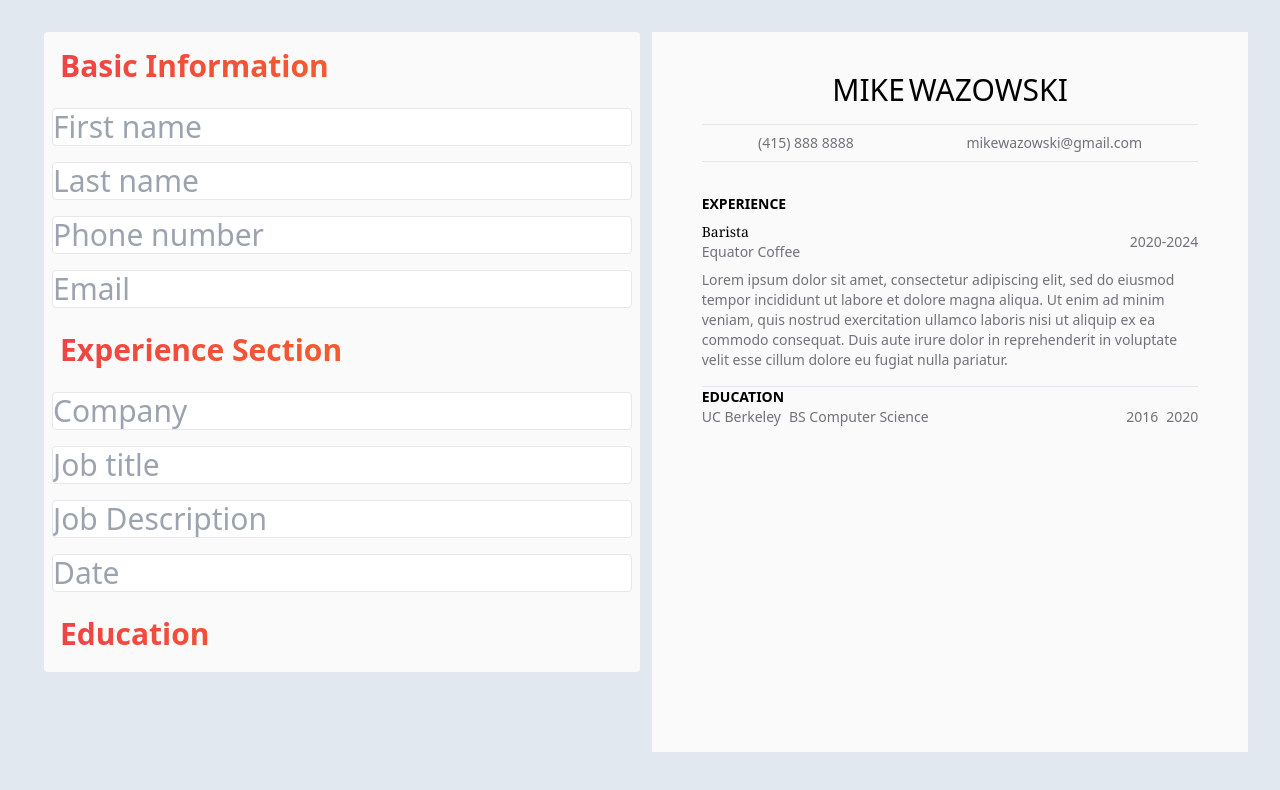
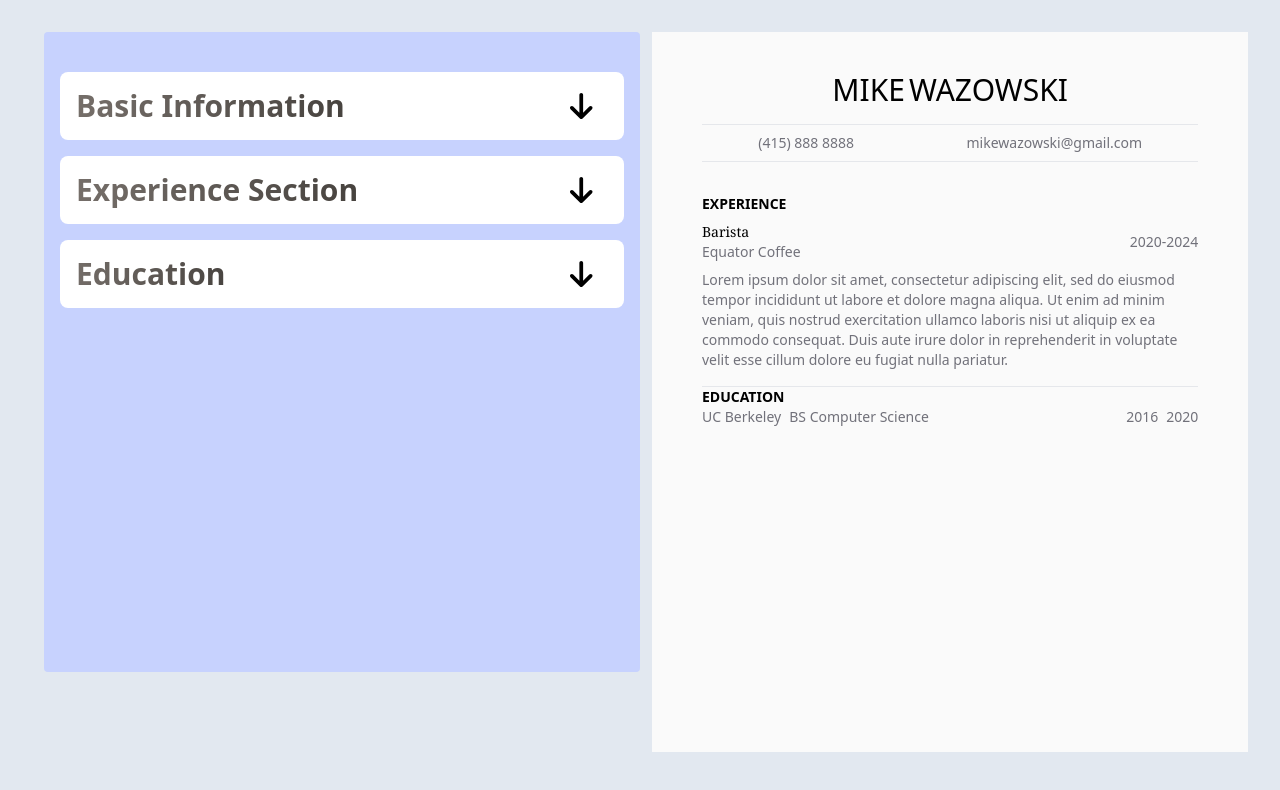
Before and after one commit to oscvrhrr/Resume-Generator, a React (Vite) app: page / in a window 1280 px wide. Shown: the top 790 px of the page. Built offline with nearby package versions, Linux system fonts and the light colour scheme.

Commit message:
added open and closed feature on the forms

```diff
--- a/package.json
+++ b/package.json
@@ -10,6 +10,11 @@
     "preview": "vite preview"
   },
   "dependencies": {
+    "@fortawesome/fontawesome-svg-core": "^6.5.2",
+    "@fortawesome/free-brands-svg-icons": "^6.5.2",
+    "@fortawesome/free-regular-svg-icons": "^6.5.2",
+    "@fortawesome/free-solid-svg-icons": "^6.5.2",
+    "@fortawesome/react-fontawesome": "^0.2.2",
     "react": "^18.2.0",
     "react-dom": "^18.2.0"
   },
--- a/src/components/BasicInfoForm.jsx
+++ b/src/components/BasicInfoForm.jsx
@@ -1,4 +1,9 @@
 /* eslint-disable react/prop-types */
+import { useState } from "react";
+import { FontAwesomeIcon } from "@fortawesome/react-fontawesome";
+import { faArrowDown } from "@fortawesome/free-solid-svg-icons"
+import { faArrowUp } from "@fortawesome/free-solid-svg-icons"
+
 
 export default function BasicInfoForm({
   first,
@@ -10,15 +15,45 @@ export default function BasicInfoForm({
   setNumberProp,
   setEmailProp,
 }) {
+  const[isOpen, setIsOpen] = useState(false);
+
+  const handleOpen = () => {
+    !isOpen? setIsOpen(true): null;
+  };
+
+  const handleClose = () => {
+    isOpen? setIsOpen(false): null;
+  }
+
+
+
   return (
+
+    <>
+      {
+        !isOpen?
+          <div className="rounded-lg bg-white my-4 flex items-center justify-between">
+              <h1 className="p-4 text-left font-bold bg-gradient-to-r from-stone-500 to-stone-700 bg-clip-text text-transparent" >Basic Information</h1>
+              <FontAwesomeIcon className="mr-8" onClick={handleOpen} icon={faArrowDown} />
+          </div>
+          :
         <div className="">
-      <form className="flex flex-col">
-        <h2 className="m-4 text-left font-bold bg-gradient-to-r from-red-500 to-orange-500 bg-clip-text text-transparent">Basic Information</h2>
+          <form className="flex flex-col bg-white rounded-lg my-4">
+            <div className="flex items-center justify-between">
+              <h2 onClick={handleClose} className="m-4 text-left font-bold bg-gradient-to-r from-stone-500 to-stone-700 bg-clip-text text-transparent">Basic Information</h2>
+              <FontAwesomeIcon className="mr-8" onClick={handleClose} icon={faArrowUp} />
+            </div>
             <input className="m-2 border rounded" value={first} onChange={setFirstProp} type="text" placeholder="First name"></input>
             <input className="m-2 border rounded" value={last} onChange={setLastProp} type="text" placeholder="Last name"></input>
             <input className="m-2 border rounded" value={number} onChange={setNumberProp} type="text" placeholder="Phone number"></input>
             <input className="m-2 border rounded" value={email} onChange={setEmailProp} type="text" placeholder="Email" />
           </form>
         </div>
+
+      }
+
+
+    </>
+
   );
 }
--- a/src/components/Dashboard.jsx
+++ b/src/components/Dashboard.jsx
@@ -26,7 +26,7 @@ export default function Dashboard () {
 
     return (
         <div className=" w-full h-full flex justify-between">
-            <div className="bg-zinc-50 w-1/2 text-3xl ml-3 overflow h-[40rem] overflow-auto rounded ">
+            <div className="bg-indigo-200 w-1/2 text-3xl ml-3 overflow h-[40rem] overflow-auto rounded py-6 px-4 ">
                 <BasicInfoForm
                     first={first}
                     last={last}
--- a/src/components/EducationalForm.jsx
+++ b/src/components/EducationalForm.jsx
@@ -1,5 +1,8 @@
 /* eslint-disable react/prop-types */
-
+import { useState } from "react";
+import { FontAwesomeIcon } from "@fortawesome/react-fontawesome";
+import { faArrowDown } from "@fortawesome/free-solid-svg-icons"
+import { faArrowUp } from "@fortawesome/free-solid-svg-icons"
 
 export default function EducationalForm({
   school,
@@ -9,17 +12,72 @@ export default function EducationalForm({
   setSchoolProp,
   setDegreeProp,
   setEnrolledProp,
-  setGraduatedProp
+  setGraduatedProp,
 }) {
+  const [isOpen, setIsOpen] = useState(false);
+
+
+  const handleOpen = () => {
+    !isOpen? setIsOpen(true): null;
+  }
+
+  const handleClose = () => {
+    isOpen? setIsOpen(false): null;
+  }
+
+
   return (
-    <div>
-      <form action="" className="flex flex-col">
-        <h2 className="m-4 text-left font-bold bg-gradient-to-r from-red-500 to-orange-500 bg-clip-text text-transparent">Education</h2>
-        <input value={school} onChange={setSchoolProp} type="text" name="school" id="" className="m-2 border rounded" placeholder="Institution" />
-        <input value={degree} onChange={setDegreeProp} type="text" name="degree" id="" className="m-2 border rounded" placeholder="Major" />
-        <input value={enrolled} onChange={setEnrolledProp} type="text" name=" enrolled" className="m-2 border rounded" placeholder="Date Enrolled"/>
-        <input value={graduated} onChange={setGraduatedProp} type="text" name="graduated" className="m-2 border rounded" placeholder="Graduation" />
-      </form>
-    </div>
+    <>
+      {
+        !isOpen?
+        <div className="rounded-lg bg-white my-4 flex items-center justify-between">
+          <h1 className="p-4 text-left font-bold bg-gradient-to-r from-stone-500 to-stone-700 bg-clip-text text-transparent" >Education</h1>
+          <FontAwesomeIcon className="mr-8" onClick={handleOpen} icon={faArrowDown} />
+        </div>
+        :
+        <div>
+          <form action="" className="flex flex-col bg-white my-4 rounded-lg">
+            <div className="flex items-center justify-between">
+              <h2 onClick={handleClose} className="m-4 text-left font-bold bg-gradient-to-r from-stone-500 to-stone-700 bg-clip-text text-transparent">Education</h2>
+              <FontAwesomeIcon className="mr-8" onClick={handleClose} icon={faArrowUp} />
+            </div>
+            <input
+              value={school}
+              onChange={setSchoolProp}
+              type="text"
+              name="school"
+              id=""
+              className="m-2 border rounded"
+              placeholder="Institution"
+            />
+            <input
+              value={degree}
+              onChange={setDegreeProp}
+              type="text"
+              name="degree"
+              id=""
+              className="m-2 border rounded"
+              placeholder="Major"
+            />
+            <input
+              value={enrolled}
+              onChange={setEnrolledProp}
+              type="text"
+              name=" enrolled"
+              className="m-2 border rounded"
+              placeholder="Date Enrolled"
+            />
+            <input
+              value={graduated}
+              onChange={setGraduatedProp}
+              type="text"
+              name="graduated"
+              className="m-2 border rounded"
+              placeholder="Graduation"
+            />
+          </form>
+        </div>
+      }
+    </>
   );
 }
--- a/src/components/ExperienceForm.jsx
+++ b/src/components/ExperienceForm.jsx
@@ -1,5 +1,8 @@
 /* eslint-disable react/prop-types */
-
+import { useState } from "react";
+import { FontAwesomeIcon } from "@fortawesome/react-fontawesome";
+import { faArrowDown } from "@fortawesome/free-solid-svg-icons"
+import { faArrowUp } from "@fortawesome/free-solid-svg-icons"
 
 export default function ExperienceForm({
   company,
@@ -11,15 +14,39 @@ export default function ExperienceForm({
   date,
   setDateProp,
 }) {
+  const [isOpen, setIsOpen] = useState(false);
+
+  const handleOpen = () => {
+    !isOpen? setIsOpen(true): null;
+  }
+
+  const handleClose = () => {
+    isOpen? setIsOpen(false): null;
+  }
+
   return (
-    <div >
-      <form action="" className="flex flex-col">
-        <h2 className="m-4 text-left font-bold bg-gradient-to-r from-red-500 to-orange-500 bg-clip-text text-transparent">Experience Section</h2>
+    <>
+    {
+      !isOpen?
+      <div className="rounded-lg bg-white flex items-center justify-between">
+        <h1 className="p-4 text-left font-bold bg-gradient-to-r from-stone-500 to-stone-700 bg-clip-text text-transparent" >Experience Section</h1>
+        <FontAwesomeIcon className="mr-8" onClick={handleOpen} icon={faArrowDown} />
+      </div>
+      :
+      <div>
+        <form action="" className="flex flex-col bg-white rounded-lg">
+          <div className="flex items-center justify-between">
+          <h2 onClick={handleClose} className="m-4 text-left font-bold bg-gradient-to-r from-stone-500 to-stone-700 bg-clip-text text-transparent">Experience Section</h2>
+          <FontAwesomeIcon className="mr-8" onClick={handleClose} icon={faArrowUp} />
+          </div>
           <input value={company} onChange={setCompanyProp} type="text" name="company" id="" className="m-2 border rounded" placeholder="Company" />
           <input value={position} onChange={setPositionProp} type="text" name="position" id="" className="m-2 border rounded" placeholder="Job title" />
           <input value={responsibilities} onChange={setResponsibilitiesProp} type="text" name="responsibilities" id=""  className="m-2 border rounded" placeholder="Job Description"/>
           <input value={date} type="text" onChange={setDateProp} name="date" id="" className="m-2 border rounded" placeholder="Date" />
         </form>
       </div>
+
+    }
+    </>
   );
 }
```
Also changed, not shown: 1 other file (tests, documents, lock files or other folders). Lines whose indentation alone changed are shown as unchanged.
